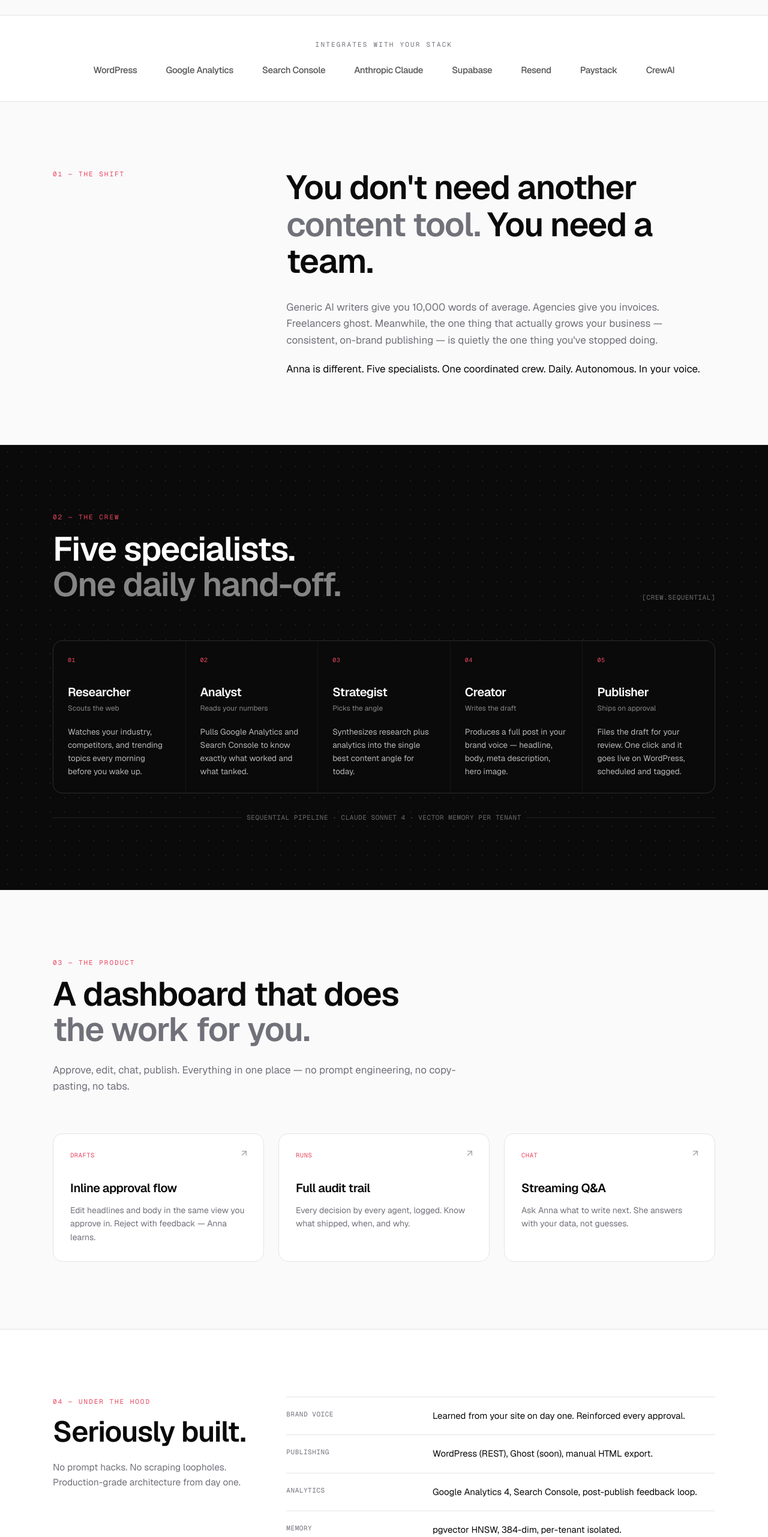
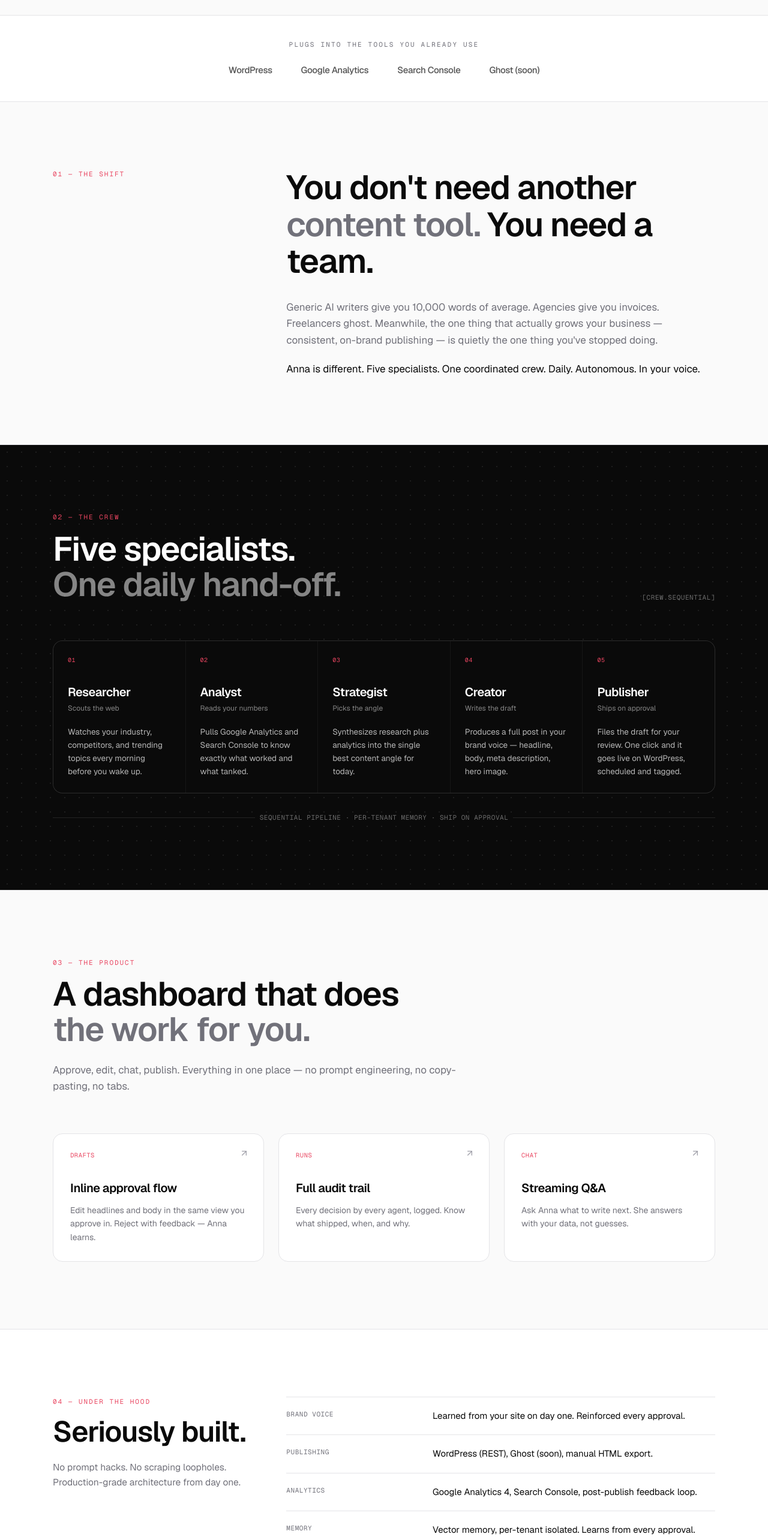
Before and after one commit to salim928/AnnaAI, a Next.js app in the folder annaai/frontend/: page / in a window 1280 px wide. Shown: the part 1193-3756 px from the top of the page at 60% size. Built offline with nearby package versions, Linux system fonts and the light colour scheme.

Commit message:
Scrub stack details from landing page and add browser favicon

```diff
--- a/annaai/frontend/app/page.tsx
+++ b/annaai/frontend/app/page.tsx
@@ -250,17 +250,13 @@ function Marquee() {
     'WordPress',
     'Google Analytics',
     'Search Console',
-    'Anthropic Claude',
-    'Supabase',
-    'Resend',
-    'Paystack',
-    'CrewAI',
+    'Ghost (soon)',
   ]
   return (
     <section className="border-b border-border bg-surface">
       <div className="mx-auto max-w-6xl px-6 py-10">
         <p className="text-center font-mono text-[11px] uppercase tracking-[0.2em] text-muted">
-          Integrates with your stack
+          Plugs into the tools you already use
         </p>
         <div className="mt-6 flex flex-wrap items-center justify-center gap-x-12 gap-y-4 text-[15px] font-medium text-ink/70">
           {integrations.map((name) => (
@@ -394,7 +390,7 @@ function Agents() {
 
         <div className="mt-8 flex items-center gap-2 font-mono text-[11px] uppercase tracking-wider text-white/40">
           <span className="h-px flex-1 bg-white/10" />
-          Sequential pipeline · Claude Sonnet 4 · vector memory per tenant
+          Sequential pipeline · per-tenant memory · ship on approval
           <span className="h-px flex-1 bg-white/10" />
         </div>
       </div>
@@ -488,23 +484,23 @@ function Capabilities() {
     },
     {
       label: 'Memory',
-      value: 'pgvector HNSW, 384-dim, per-tenant isolated.',
+      value: 'Vector memory, per-tenant isolated. Learns from every approval.',
     },
     {
       label: 'Model',
-      value: 'Anthropic Claude Sonnet 4 via CrewAI 1.9 standalone.',
+      value: 'Frontier LLMs, orchestrated as a multi-agent pipeline.',
     },
     {
       label: 'Runtime',
-      value: 'FastAPI + Celery + Redis. Daily cron at 06:00 local.',
+      value: 'Queue-backed workers. Scheduled daily runs in your timezone.',
     },
     {
       label: 'Tenancy',
-      value: 'Supabase RLS + scoped service client. Zero cross-tenant reads.',
+      value: 'Row-level tenant isolation. Zero cross-tenant reads.',
     },
     {
       label: 'Billing',
-      value: 'Paystack GHS. Pro and Business monthly plans.',
+      value: 'Monthly subscription in GHS. Pro and Business tiers.',
     },
   ]
 
@@ -762,7 +758,7 @@ function FAQ() {
     },
     {
       q: 'Is my data used to train models?',
-      a: 'No. Your content, analytics, and brand memory stay in your Supabase project. We use Anthropic Claude via API — Anthropic does not train on API inputs.',
+      a: 'No. Your content, analytics, and brand memory stay in per-tenant isolated storage. We use Anthropic Claude via API — Anthropic does not train on API inputs.',
     },
     {
       q: 'Can I cancel anytime?',
```
Also changed, not shown: annaai/frontend/app/icon.svg (added).
